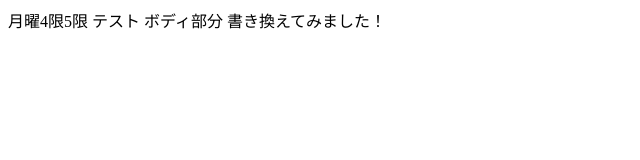
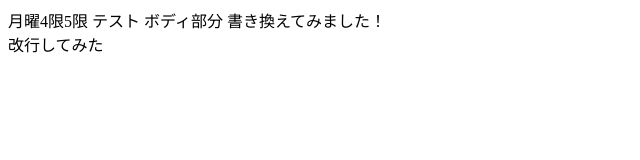
Before and after one commit to kosuke-ttm/20240422-git-workshop, a plain HTML site: page index.html in a window 1280 px wide. Shown: the whole page, without its empty margins (0-640 px from the left). Drawn offline with Linux system fonts and the light colour scheme.

Commit message:
コードを追加
改行してみました

```diff
--- a/index.html
+++ b/index.html
@@ -8,6 +8,7 @@
         月曜4限5限
         テスト
         ボディ部分
-        書き換えてみました！
+        書き換えてみました！<br>
+        改行してみた
     </body>
 </html>
```
